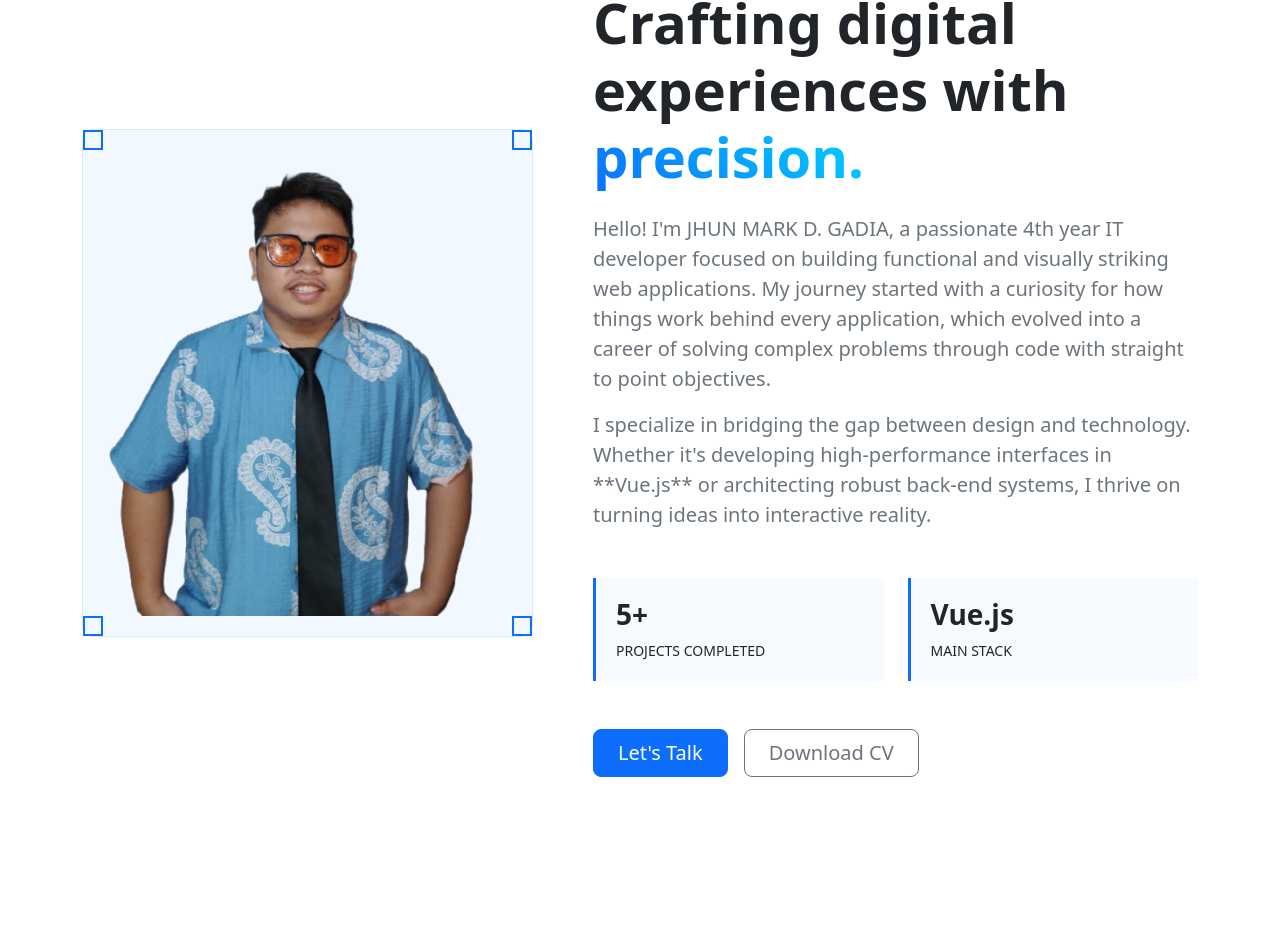
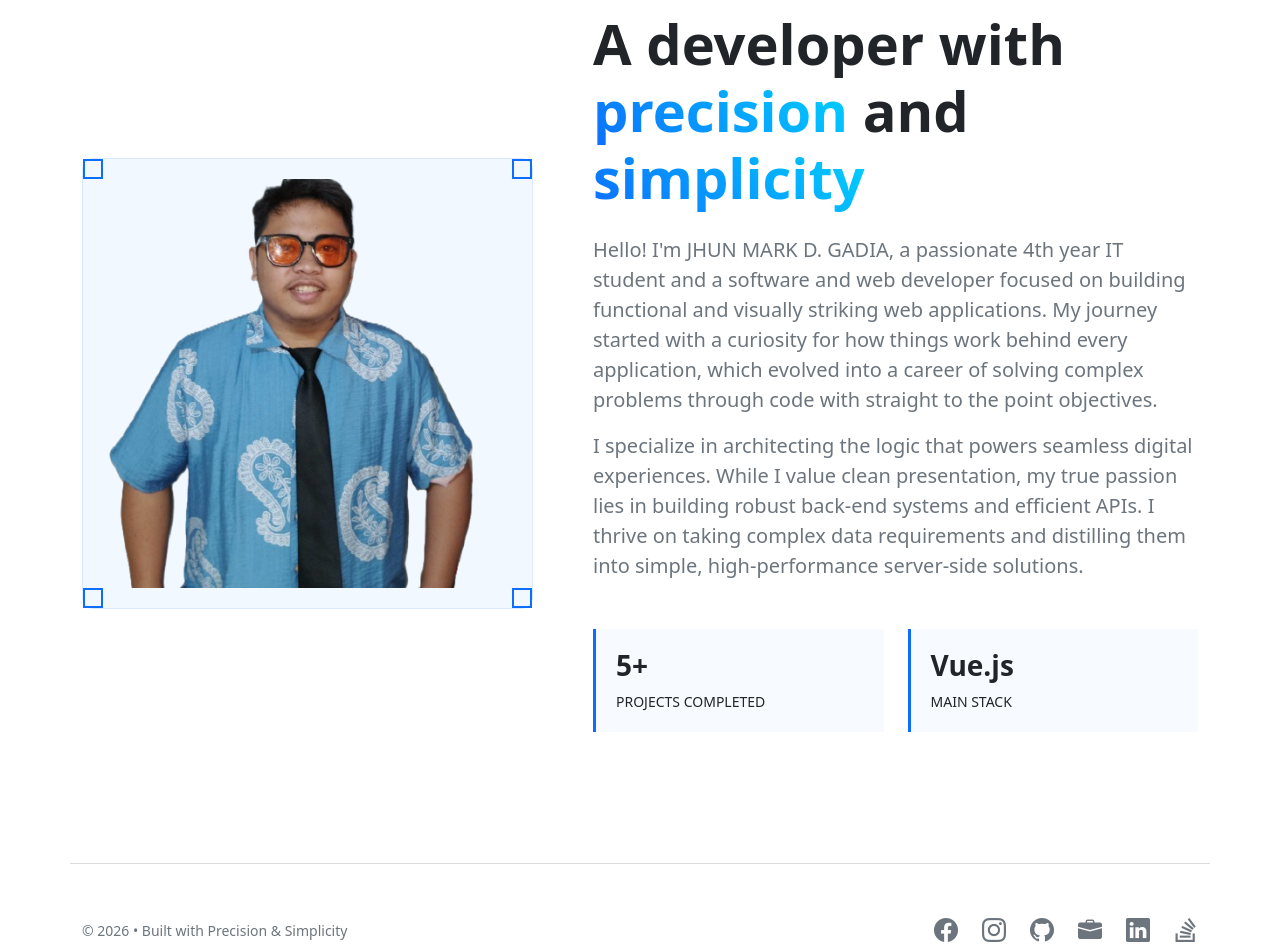
Before and after one commit to JMGadia/CV_Profile, a Vue app: page /home in a window 1280 px wide. Shown: the part 122-1074 px from the top of the page. Before the commit the page ends 953 px from the top, so only its background shows below. Built offline with nearby package versions, Linux system fonts and the light colour scheme; sample sign-in values are in the browser's storage.

Commit message:
version 4

```diff
--- a/index.html
+++ b/index.html
@@ -4,6 +4,10 @@
     <meta charset="UTF-8" />
     <link rel="icon" href="/favicon.ico" />
     <meta name="viewport" content="width=device-width, initial-scale=1.0" />
+    <link
+      rel="stylesheet"
+      href="https://cdn.jsdelivr.net/npm/bootstrap-icons@1.11.1/font/bootstrap-icons.css"
+    />
     <title>JMG_CV</title>
   </head>
   <body>
--- a/src/App.vue
+++ b/src/App.vue
@@ -8,12 +8,15 @@
       </transition>
     </router-view>
   </main>
+
+  <AppFooter v-if="$route.name !== 'intro'" />
 </template>
 
 <script setup>
 import { onMounted } from 'vue' // Fix: Added onMounted import
 import { useRouter } from 'vue-router' // Fix: Added useRouter import
 import AppHeader from './components/HomePage.vue'
+import AppFooter from './components/AppFooter.vue'
 
 const router = useRouter()
 
--- /dev/null
+++ b/src/components/AppFooter.vue
@@ -0,0 +1,119 @@
+<template>
+  <footer class="footer-section">
+    <div class="container">
+      <div class="row align-items-center py-5 border-top border-secondary border-opacity-25">
+        <div class="col-md-4 text-center text-md-start mb-4 mb-md-0">
+          <p class="small text-secondary mb-0">© 2026 • Built with Precision & Simplicity</p>
+        </div>
+
+        <div class="col-md-8">
+          <div class="social-links d-flex justify-content-center justify-content-md-end gap-4">
+            <a
+              href="https://www.facebook.com/jhun.mark.gadia.2024"
+              target="_blank"
+              title="Facebook"
+              class="social-icon"
+            >
+              <i class="bi bi-facebook"></i>
+            </a>
+            <a
+              href="https://www.instagram.com/jhunmarkgadia002/"
+              target="_blank"
+              title="Instagram"
+              class="social-icon"
+            >
+              <i class="bi bi-instagram"></i>
+            </a>
+            <a href="https://github.com/JMGadia" target="_blank" title="GitHub" class="social-icon">
+              <i class="bi bi-github"></i>
+            </a>
+            <a
+              href="https://ph.jobstreet.com/profile/me"
+              target="_blank"
+              title="JobStreet"
+              class="social-icon"
+            >
+              <i class="bi bi-briefcase-fill"></i>
+            </a>
+            <a
+              href="https://www.linkedin.com/in/jhun-mark-d-gadia-438863315/"
+              target="_blank"
+              title="LinkedIn"
+              class="social-icon"
+            >
+              <i class="bi bi-linkedin"></i>
+            </a>
+            <a
+              href="https://stackoverflow.com/users/25381153/jhun-mark-d-gadia"
+              target="_blank"
+              title="Stack Overflow"
+              class="social-icon"
+            >
+              <i class="bi bi-stack-overflow"></i>
+            </a>
+          </div>
+        </div>
+      </div>
+    </div>
+  </footer>
+</template>
+
+<style scoped>
+.footer-section {
+  background-color: var(--bs-body-bg);
+  padding-top: 2rem;
+}
+
+.letter-spacing-2 {
+  letter-spacing: 2px;
+  background: linear-gradient(45deg, var(--bs-primary), #00d4ff);
+  background-clip: text;
+  -webkit-background-clip: text;
+  -webkit-text-fill-color: transparent;
+}
+
+.social-links {
+  perspective: 1000px;
+}
+
+.social-icon {
+  font-size: 1.5rem;
+  color: var(--bs-secondary);
+  transition: all 0.3s cubic-bezier(0.4, 0, 0.2, 1);
+  display: inline-block;
+  text-decoration: none;
+}
+
+/* Hover Effect: Shift and Glow */
+.social-icon:hover {
+  color: var(--bs-primary);
+  transform: translateY(-5px) scale(1.1);
+  filter: drop-shadow(0 0 8px rgba(var(--bs-primary-rgb), 0.5));
+}
+
+/* Specific color on hover for variety (optional) */
+.bi-github:hover {
+  color: #fff;
+}
+.bi-facebook:hover {
+  color: #1877f2;
+}
+.bi-instagram:hover {
+  color: #e4405f;
+}
+.bi-linkedin:hover {
+  color: #0a66c2;
+}
+.bi-stack-overflow:hover {
+  color: #f48024;
+}
+.bi-briefcase-fill:hover {
+  color: #00d4ff;
+}
+
+@media (max-width: 768px) {
+  .social-links {
+    gap: 1.5rem !important;
+  }
+}
+</style>
--- a/src/views/HomeView.vue
+++ b/src/views/HomeView.vue
@@ -11,26 +11,37 @@
                 <div class="corner bl"></div>
                 <div class="corner br"></div>
               </div>
-              <img src="../assets/formalimage.png" alt="JM Gadia" class="profile-img" />
+
+              <div class="image-shift-container">
+                <img src="../assets/formalimage.png" alt="JM Gadia" class="profile-img base-img" />
+                <img
+                  src="../assets/welcomeimage.png"
+                  alt="JM Gadia Hover"
+                  class="profile-img hover-img"
+                />
+              </div>
             </div>
           </div>
 
           <div class="col-lg-7 ps-lg-5">
             <h1 class="display-4 fw-bold mb-4">
-              Crafting digital experiences with <span class="gradient-text">precision.</span>
+              A developer with <span class="gradient-text">precision</span> and
+              <span class="gradient-text">simplicity</span>
             </h1>
 
             <div class="about-text fs-5 text-secondary">
               <p>
-                Hello! I'm JHUN MARK D. GADIA, a passionate 4th year IT developer focused on
-                building functional and visually striking web applications. My journey started with
-                a curiosity for how things work behind every application, which evolved into a
-                career of solving complex problems through code with straight to point objectives.
+                Hello! I'm JHUN MARK D. GADIA, a passionate 4th year IT student and a software and
+                web developer focused on building functional and visually striking web applications.
+                My journey started with a curiosity for how things work behind every application,
+                which evolved into a career of solving complex problems through code with straight
+                to the point objectives.
               </p>
               <p>
-                I specialize in bridging the gap between design and technology. Whether it's
-                developing high-performance interfaces in **Vue.js** or architecting robust back-end
-                systems, I thrive on turning ideas into interactive reality.
+                I specialize in architecting the logic that powers seamless digital experiences.
+                While I value clean presentation, my true passion lies in building robust back-end
+                systems and efficient APIs. I thrive on taking complex data requirements and
+                distilling them into simple, high-performance server-side solutions.
               </p>
             </div>
 
@@ -47,11 +58,6 @@
                   <p class="small text-uppercase mb-0">Main Stack</p>
                 </div>
               </div>
-            </div>
-
-            <div class="mt-4">
-              <a href="#inquiries" class="btn btn-primary btn-lg px-4 me-3">Let's Talk</a>
-              <a href="#" class="btn btn-outline-secondary btn-lg px-4">Download CV</a>
             </div>
           </div>
         </div>
@@ -73,18 +79,51 @@
   background: rgba(var(--bs-primary-rgb), 0.05);
   border: 1px solid rgba(var(--bs-primary-rgb), 0.1);
   border-radius: 12px;
+  /* Ensure hover effect triggers when entering the frame */
+  cursor: crosshair;
+}
+
+/* Container for the two images */
+.image-shift-container {
+  position: relative;
+  width: 100%;
+  aspect-ratio: 1/1; /* Keeps the frame consistent */
+  overflow: hidden;
+  border-radius: 4px;
 }
 
 .profile-img {
   width: 100%;
-  height: auto;
+  height: 100%;
+  object-fit: cover;
   border-radius: 4px;
-  filter: grayscale(20%);
-  transition: filter 0.3s ease;
+  transition: all 0.5s cubic-bezier(0.4, 0, 0.2, 1);
 }
 
-.profile-frame:hover .profile-img {
+/* Initial state of the images */
+.hover-img {
+  position: absolute;
+  top: 0;
+  left: 0;
+  opacity: 0;
+  transform: scale(1.1) translateY(10px); /* Slight 'shift' prep */
+  filter: brightness(1.2) contrast(1.1);
+}
+
+.base-img {
+  filter: grayscale(20%);
+}
+
+/* Hover State - The "Shift" */
+.profile-frame:hover .base-img {
+  opacity: 0;
+  transform: scale(0.95);
   filter: grayscale(0%);
+}
+
+.profile-frame:hover .hover-img {
+  opacity: 1;
+  transform: scale(1) translateY(0);
 }
 
 /* Corner Accents */
@@ -93,7 +132,17 @@
   width: 20px;
   height: 20px;
   border: 2px solid var(--bs-primary);
+  z-index: 2;
+  transition: all 0.3s ease;
 }
+
+/* Subtle corner expansion on hover */
+.profile-frame:hover .corner {
+  width: 30px;
+  height: 30px;
+  border-color: #00d4ff;
+}
+
 .tl {
   top: 0;
   left: 0;
@@ -130,6 +179,7 @@
   font-size: 0.7rem;
   font-weight: bold;
   letter-spacing: 1px;
+  z-index: 3;
 }
 
 .status-dot {
@@ -142,7 +192,6 @@
   animation: pulse 1.5s infinite;
 }
 
-/* Typography */
 .gradient-text {
   background: linear-gradient(45deg, var(--bs-primary), #00d4ff);
   background-clip: text;
```
